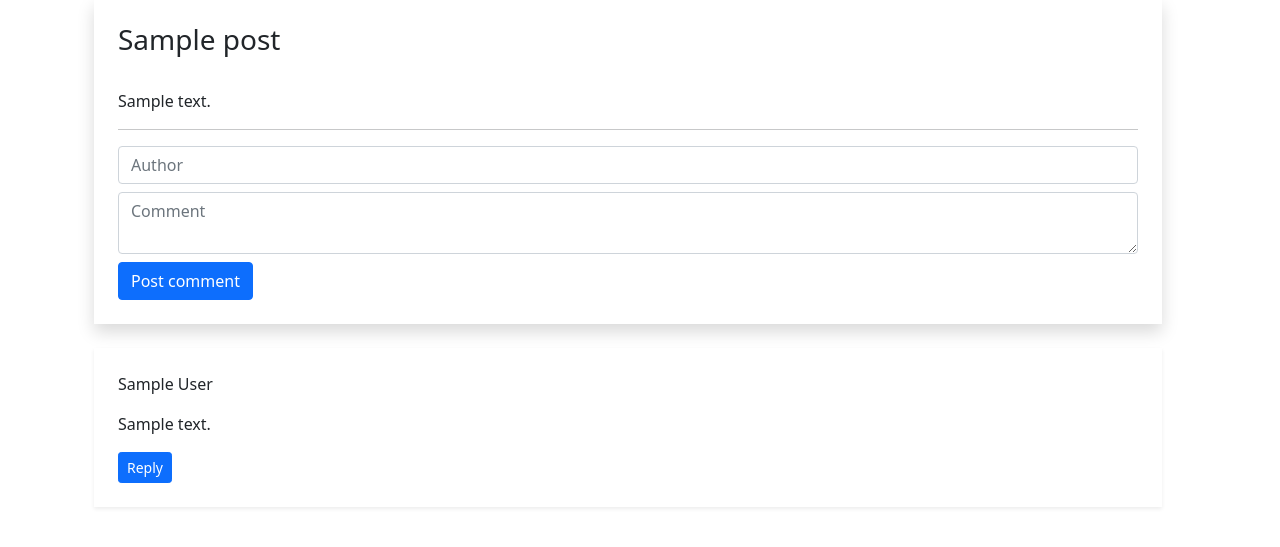
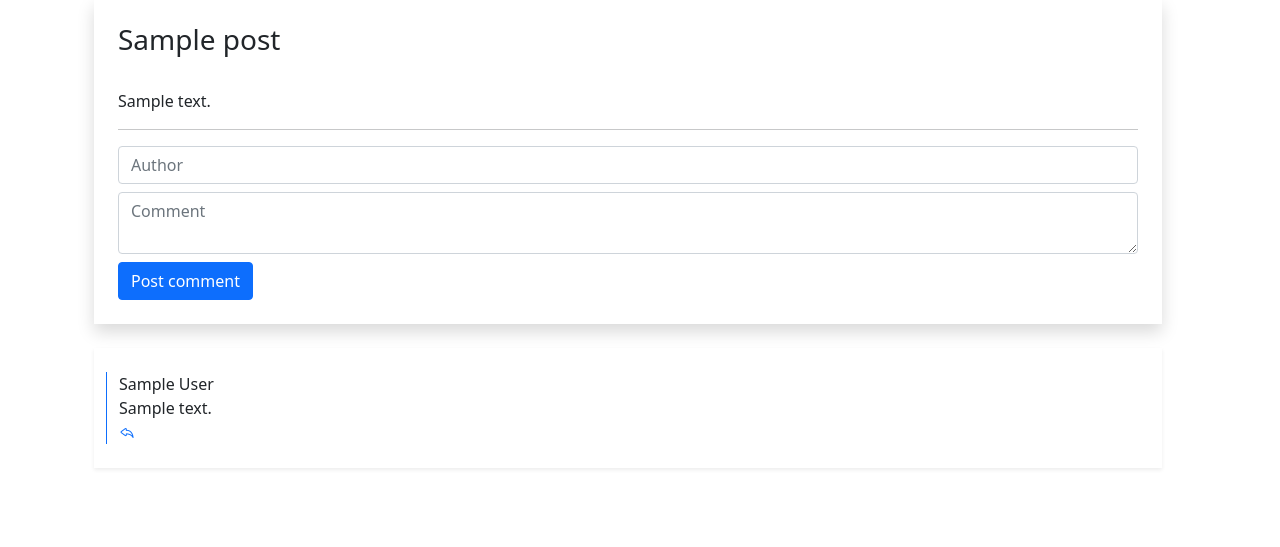
Before and after one commit to ondiekelijah/Threaded-Replies-using-Flask-SQLAlchemy-MySQL, a Flask app: page /1 in a window 1280 px wide. Shown: the part 25-572 px from the top of the page. Run offline with Flask 2, Linux system fonts and the light colour scheme; tables that the repository leaves empty hold one stand-in row (values such as "Sample post"); some libraries are stand-ins or nearby versions.

Commit message:
modified: indented comment replies

```diff
--- a/forms.py
+++ b/forms.py
@@ -13,6 +13,7 @@ from wtforms import validators
 class CommentForm(FlaskForm):
     author = StringField(validators = [InputRequired()])
     comment = TextAreaField(validators = [InputRequired()])
+
 class ReplyForm(FlaskForm):
     author = StringField(validators = [InputRequired()])
     reply = TextAreaField(validators = [InputRequired()])
--- a/main.py
+++ b/main.py
@@ -46,7 +46,7 @@ def article(post_id):
     form2 = ReplyForm()
 
     post = Post.query.filter_by(id=post_id).first_or_404()
-    comments = Comment.query.order_by(Comment.id).all()
+    comments = Comment.query.filter_by(post_id=post.id).order_by(Comment.path.asc())
 
     if request.method == 'POST' and form.validate_on_submit():
 
@@ -56,16 +56,10 @@ def article(post_id):
         comment = Comment(
             text = text,
             author = author,
-            content_item_id = post.id,
+            post_id = post.id,
         )
 
-        db.session.add(comment)
-        db.session.commit()
-        # we got the id, now set zpstring_id
-        comment.zpstring_id = str(comment.id).zfill(8)
-        # set thread timestamp
-        comment.thread_created_on = comment.created_on
-        db.session.commit()
+        comment.save()
         flash("Comment posted ", "success")
 
 
@@ -84,11 +78,9 @@ def reply_comment(post_id,comment_id):
     form1 = CommentForm()
     form = ReplyForm()
 
-    comment_path_level_width = 6
-
     post = Post.query.filter_by(id=post_id).first_or_404()
     parent = Comment.query.filter_by(id=comment_id).first_or_404()
-    comments = Comment.query.order_by(Comment.id).all()
+    comments = Comment.query.filter_by(post_id=post.id).order_by(Comment.path.asc())
 
 
     if request.method == 'POST' and form.validate_on_submit():
@@ -100,16 +92,10 @@ def reply_comment(post_id,comment_id):
             parent = parent,
             text = text,
             author = author,
-            content_item_id = post.id,
-            # add thread timestamp
-            thread_created_on = parent.thread_created_on
+            post_id = post.id,
         )
 
-        db.session.add(comment)
-        db.session.commit()
-        # we got the id, now set zpstring_id
-        comment.zpstring_id = str(comment.id).zfill(comment_path_level_width)
-        db.session.commit()
+        comment.save()
         flash("Reply posted ", "success")
 
     return render_template('article.html',
--- a/models.py
+++ b/models.py
@@ -16,25 +16,27 @@ class Post(db.Model):
 
 
 class Comment(db.Model):
-    comment_path_level_width = 6
-
-    __tablename__ = 'comment'
+    _N = 6
 
     id = db.Column(db.Integer, primary_key=True)
-    created_on = db.Column(db.DateTime, index=True, default=datetime.utcnow)
+    text = db.Column(db.String(140))
+    author = db.Column(db.String(32))
+    timestamp = db.Column(db.DateTime(), default=datetime.utcnow, index=True)
+    path = db.Column(db.Text, index=True)
 
+    post_id = db.Column(db.Integer, db.ForeignKey('post.id'))
     parent_id = db.Column(db.Integer, db.ForeignKey('comment.id'))
 
-    author = db.Column(db.String(64))
-    text = db.Column(db.Text())
+    replies = db.relationship(
+        'Comment', backref=db.backref('parent', remote_side=[id]),
+        lazy='dynamic')
 
-    zpstring_id = db.Column(db.String(200), server_default='', index=True)
-    thread_created_on = db.Column(db.DateTime, index=True)
+    def save(self):
+        db.session.add(self)
+        db.session.commit()
+        prefix = self.parent.path + '.' if self.parent else ''
+        self.path = prefix + '{:0{}d}'.format(self.id, self._N)
+        db.session.commit()
 
-    content_item_id = db.Column(db.Integer, db.ForeignKey('post.id'))
-
-    replies = db.relationship(
-        'Comment',
-        backref=db.backref('parent',
-        remote_side=[id]),
-        lazy='dynamic')
+    def level(self):
+        return len(self.path) // self._N - 1
--- a/templates/article.html
+++ b/templates/article.html
@@ -19,24 +19,42 @@
     </div>
     <div class="shadow-sm p-4 col-lg-12 col-sm-6">
         {% for comment in comments %}
+        <div class="row">
+            <!-- Begin comment indentation -->
+            {% if comment.level() == 0 %}
+            <div class="col-12 border-start border-primary">
+                {% elif comment.level() == 1 %}
+                <div class="col-11 offset-1 border-start border-secondary">
+                    {% elif comment.level() == 2 %}
+                    <div class="col-10 offset-2 border-start border-success">
+                        {% elif comment.level() == 3 %}
+                        <div class="col-9 offset-3 border-start border-info">
+                            {% elif comment.level() == 4 %}
+                            <div class="col-8 offset-4 border-start border-primary">
+                                {% else %}
+                                <div class="col-7 offset-5 border-start border-primary">
+                                    {% endif %}
+                                    <!-- End comment indentation -->
                                     <div>
-            <p>{{comment.author}}</p>
-            <p>{{comment.text}}</p>
-            <a class="btn btn-primary btn-sm" data-bs-toggle="collapse" href="#comment-{{comment.id}}" role="button" aria-expanded="false" aria-controls="collapseExample">
-                Reply
+                                        <p class="m-0">{{comment.author}}</p>
+                                        <p class="m-0">{{comment.text}}</p>
+                                        <a class="" data-bs-toggle="collapse" href="#comment-{{comment.id}}" role="button" aria-expanded="false" aria-controls="collapseExample">
+                                            <i class="bi bi-reply"></i>
                                         </a>
                                     </div>
-        <div class="collapse" id="comment-{{comment.id}}">
+                                    <div class="collapse w-50" id="comment-{{comment.id}}">
                                         <form action="{{url_for('reply_comment',post_id=post.id,comment_id=comment.id) }}" method="POST">
                                             {{ form2.csrf_token }}
                                             <div class="form-group mt-2">
-                    {{form2.author(class="form-control", placeholder="Author")}}
+                                                {{form2.author(class="form-control", placeholder="Name")}}
                                             </div>
                                             <div class="form-group mt-2">
-                    {{form2.reply(class="form-control" ,placeholder="Reply")}}
+                                                {{form2.reply(class="form-control" ,placeholder="Response")}}
                                             </div>
                                             <button type="submit" class="btn btn-primary mt-2 btn-sm">Post Reply</button>
                                         </form>
+                                    </div>
+                                </div>
                             </div>
                             {% endfor %}
                         </div>
--- a/templates/base.html
+++ b/templates/base.html
@@ -9,6 +9,8 @@
     <link href="https://cdn.jsdelivr.net/npm/bootstrap@5.0.2/dist/css/bootstrap.min.css" rel="stylesheet" integrity="sha384-EVSTQN3/azprG1Anm3QDgpJLIm9Nao0Yz1ztcQTwFspd3yD65VohhpuuCOmLASjC" crossorigin="anonymous">
     <!-- Sweet alert Js -->
     <script src="https://cdn.jsdelivr.net/npm/sweetalert2@11"></script>
+    <!-- Bootstrap Icons -->
+    <link rel="stylesheet" href="https://cdn.jsdelivr.net/npm/bootstrap-icons@1.5.0/font/bootstrap-icons.css">
     <title>{{ title }}</title>
 </head>
 
```
Lines whose indentation alone changed are shown as unchanged.
